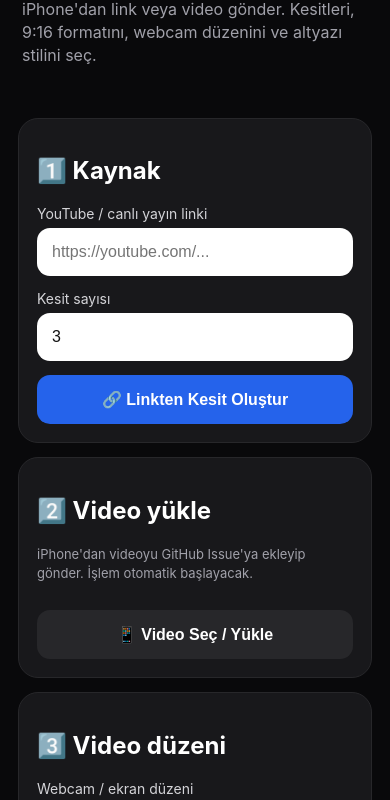
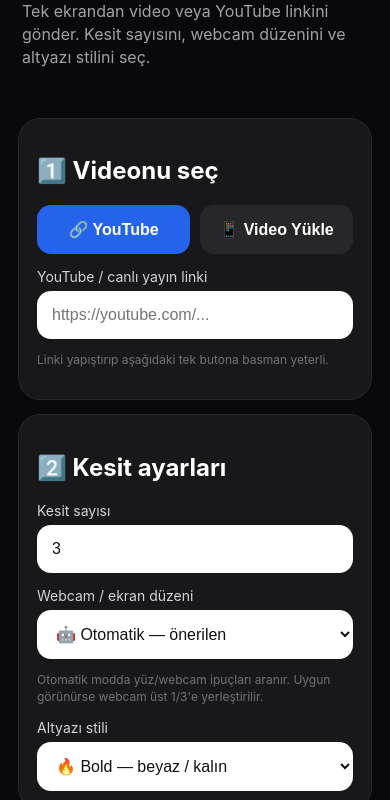
Before and after one commit to halym700-source/ai-viral-v2, a plain HTML site: page kesit_studio/mobile/index.html in a window 390 px wide. Shown: the part 87-887 px from the top of the page. Drawn offline with Linux system fonts and the light colour scheme.

Commit message:
Kesit Studio mobil arayuzunu tek ekran akisa donustur

```diff
--- a/kesit_studio/mobile/index.html
+++ b/kesit_studio/mobile/index.html
@@ -6,38 +6,68 @@
 <meta name="theme-color" content="#09090b">
 <title>Kesit Studio</title>
 <style>
-*{box-sizing:border-box}body{font-family:-apple-system,BlinkMacSystemFont,"Segoe UI",sans-serif;background:#09090b;color:#fff;margin:0;padding:18px}
-main{max-width:620px;margin:auto}.hero{padding:10px 4px 20px}h1{font-size:34px;margin:0 0 8px}p{color:#a1a1aa;line-height:1.45}.card{background:#18181b;border:1px solid #27272a;border-radius:20px;padding:18px;margin:14px 0}label{display:block;font-size:14px;color:#d4d4d8;margin:14px 0 6px}input,select,button{width:100%;padding:15px;border-radius:13px;border:0;font-size:16px}input,select{background:#fff;color:#111}button{background:#2563eb;color:#fff;font-weight:800;margin-top:14px}.secondary{background:#27272a}.grid{display:grid;grid-template-columns:1fr 1fr;gap:10px}.small{font-size:13px}.hint{font-size:12px;color:#71717a}.pill{display:inline-block;background:#27272a;border-radius:999px;padding:6px 10px;font-size:12px;margin:3px}
+*{box-sizing:border-box}
+body{font-family:-apple-system,BlinkMacSystemFont,"Segoe UI",sans-serif;background:#09090b;color:#fff;margin:0;padding:18px}
+main{max-width:620px;margin:auto}
+.hero{padding:12px 4px 18px}
+h1{font-size:34px;margin:0 0 8px;letter-spacing:-.5px}
+p{color:#a1a1aa;line-height:1.45}
+.card{background:#18181b;border:1px solid #27272a;border-radius:22px;padding:18px;margin:14px 0}
+label{display:block;font-size:14px;color:#d4d4d8;margin:14px 0 6px}
+input,select,button{width:100%;padding:15px;border-radius:14px;border:0;font-size:16px}
+input,select{background:#fff;color:#111}
+button{background:#2563eb;color:#fff;font-weight:800;margin-top:14px}
+.secondary{background:#27272a}
+.primary{background:linear-gradient(135deg,#2563eb,#7c3aed);font-size:18px;padding:17px}
+.source{display:grid;grid-template-columns:1fr 1fr;gap:10px;margin-bottom:12px}
+.source button{margin:0;background:#27272a}
+.source button.active{background:#2563eb}
+.source-panel{display:none}
+.source-panel.active{display:block}
+.small{font-size:13px}
+.hint{font-size:12px;color:#71717a}
+.pill{display:inline-block;background:#27272a;border-radius:999px;padding:6px 10px;font-size:12px;margin:3px}
+.status{display:none;margin-top:12px;padding:12px;border-radius:12px;background:#27272a;color:#d4d4d8;font-size:13px}
 </style>
 </head>
 <body>
 <main>
-<section class="hero"><h1>🎬 Kesit Studio</h1><p>iPhone'dan link veya video gönder. Kesitleri, 9:16 formatını, webcam düzenini ve altyazı stilini seç.</p></section>
+<section class="hero">
+<h1>🎬 Kesit Studio</h1>
+<p>Tek ekrandan video veya YouTube linkini gönder. Kesit sayısını, webcam düzenini ve altyazı stilini seç.</p>
+</section>
 
 <div class="card">
-<h2>1️⃣ Kaynak</h2>
+<h2>1️⃣ Videonu seç</h2>
+<div class="source">
+<button id="linkTab" class="active" onclick="setSource('link')">🔗 YouTube</button>
+<button id="fileTab" onclick="setSource('file')">📱 Video Yükle</button>
+</div>
+
+<div id="linkPanel" class="source-panel active">
 <label>YouTube / canlı yayın linki</label>
 <input id="url" type="url" placeholder="https://youtube.com/...">
-<label>Kesit sayısı</label>
-<input id="count" type="number" min="1" max="10" value="3">
-<button onclick="startLink()">🔗 Linkten Kesit Oluştur</button>
+<p class="hint">Linki yapıştırıp aşağıdaki tek butona basman yeterli.</p>
+</div>
+
+<div id="filePanel" class="source-panel">
+<p class="small">iPhone'daki videonu GitHub Issue ekranına ekle. Video yüklendikten sonra Issue'yu gönder; işlem otomatik başlayacak.</p>
+<button class="secondary" onclick="openIssue()">📱 Video Seç / Yükle</button>
+</div>
 </div>
 
 <div class="card">
-<h2>2️⃣ Video yükle</h2>
-<p class="small">iPhone'dan videoyu GitHub Issue'ya ekleyip gönder. İşlem otomatik başlayacak.</p>
-<button class="secondary" onclick="openIssue()">📱 Video Seç / Yükle</button>
-</div>
+<h2>2️⃣ Kesit ayarları</h2>
+<label>Kesit sayısı</label>
+<input id="count" type="number" min="1" max="10" value="3">
 
-<div class="card">
-<h2>3️⃣ Video düzeni</h2>
 <label>Webcam / ekran düzeni</label>
 <select id="layout">
-<option value="auto">Otomatik (önerilen)</option>
-<option value="center">Sadece 9:16 merkez kırpma</option>
-<option value="webcam-top">Webcam üstte — ekranın 1/3'ü</option>
+<option value="auto">🤖 Otomatik — önerilen</option>
+<option value="center">9:16 merkez kırpma</option>
+<option value="webcam-top">🎥 Webcam üstte — ekranın 1/3'ü</option>
 </select>
-<p class="hint">Otomatik modda yüz/webcam ipuçları aranır; webcam düzeni uygunsa üst 1/3'e alınır.</p>
+<p class="hint">Otomatik modda yüz/webcam ipuçları aranır. Uygun görünürse webcam üst 1/3'e yerleştirilir.</p>
 
 <label>Altyazı stili</label>
 <select id="subtitle">
@@ -46,34 +76,51 @@ main{max-width:620px;margin:auto}.hero{padding:10px 4px 20px}h1{font-size:34px;m
 <option value="yellow">🟡 Sarı vurgu</option>
 <option value="minimal">Minimal — küçük</option>
 </select>
+</div>
 
-<button onclick="startLink()">▶️ Seçimleri Uygula ve Başlat</button>
+<div class="card">
+<button class="primary" onclick="start()">🚀 KESİTLERİ OLUŞTUR</button>
+<div id="status" class="status"></div>
 </div>
 
 <div class="card">
 <p class="small"><span class="pill">Ücretsiz</span><span class="pill">Whisper</span><span class="pill">FFmpeg</span><span class="pill">GitHub Actions</span></p>
 <p class="small">Claude/OpenAI API zorunlu değil. YouTube altyazısı yoksa yerel Whisper kullanılır.</p>
 </div>
+</main>
 
 <script>
-function buildBody(source){
- const u=document.getElementById('url').value.trim();
- const n=document.getElementById('count').value;
- const layout=document.getElementById('layout').value;
- const subtitle=document.getElementById('subtitle').value;
- return source+'\n\nClip count: '+n+'\nLayout: '+layout+'\nSubtitle style: '+subtitle;
+let source='link';
+
+function setSource(next){
+ source=next;
+ document.getElementById('linkTab').classList.toggle('active',next==='link');
+ document.getElementById('fileTab').classList.toggle('active',next==='file');
+ document.getElementById('linkPanel').classList.toggle('active',next==='link');
+ document.getElementById('filePanel').classList.toggle('active',next==='file');
 }
-function startLink(){
- const u=document.getElementById('url').value.trim();
- if(!u)return alert('YouTube linki gir.');
- const body=buildBody(u);
- location.href='https://github.com/halym700-source/ai-viral-v2/issues/new?title=%5BKesit%20Studio%5D%20YouTube&body='+encodeURIComponent(body);
+
+function settings(){
+ return '\n\nClip count: '+document.getElementById('count').value+
+ '\nLayout: '+document.getElementById('layout').value+
+ '\nSubtitle style: '+document.getElementById('subtitle').value;
 }
+
+function start(){
+ if(source==='link'){
+   const u=document.getElementById('url').value.trim();
+   if(!u){alert('YouTube linki gir.');return;}
+   location.href='https://github.com/halym700-source/ai-viral-v2/issues/new?title=%5BKesit%20Studio%5D%20YouTube&body='+encodeURIComponent(u+settings());
+ }else{
+   openIssue();
+ }
+}
+
 function openIssue(){
- const body=buildBody('VIDEO ATTACHMENT');
- location.href='https://github.com/halym700-source/ai-viral-v2/issues/new?title=%5BKesit%20Studio%5D%20Video%20Upload&body='+encodeURIComponent(body+'\n\nVideoyu bu Issue alanına ekle. iPhone\'dan video/fotoğraf ekleme düğmesini kullan, yükleme bittikten sonra Issue\'yu gönder.');
+ const body='VIDEO ATTACHMENT'+settings()+
+ '\n\nVideoyu bu Issue alanına ekle. iPhone\'dan video/fotoğraf ekleme düğmesini kullan. Yükleme bittikten sonra Issue\'yu gönder.';
+ location.href='https://github.com/halym700-source/ai-viral-v2/issues/new?title=%5BKesit%20Studio%5D%20Video%20Upload&body='+encodeURIComponent(body);
 }
 </script>
-</main>
 </body>
 </html>
```
